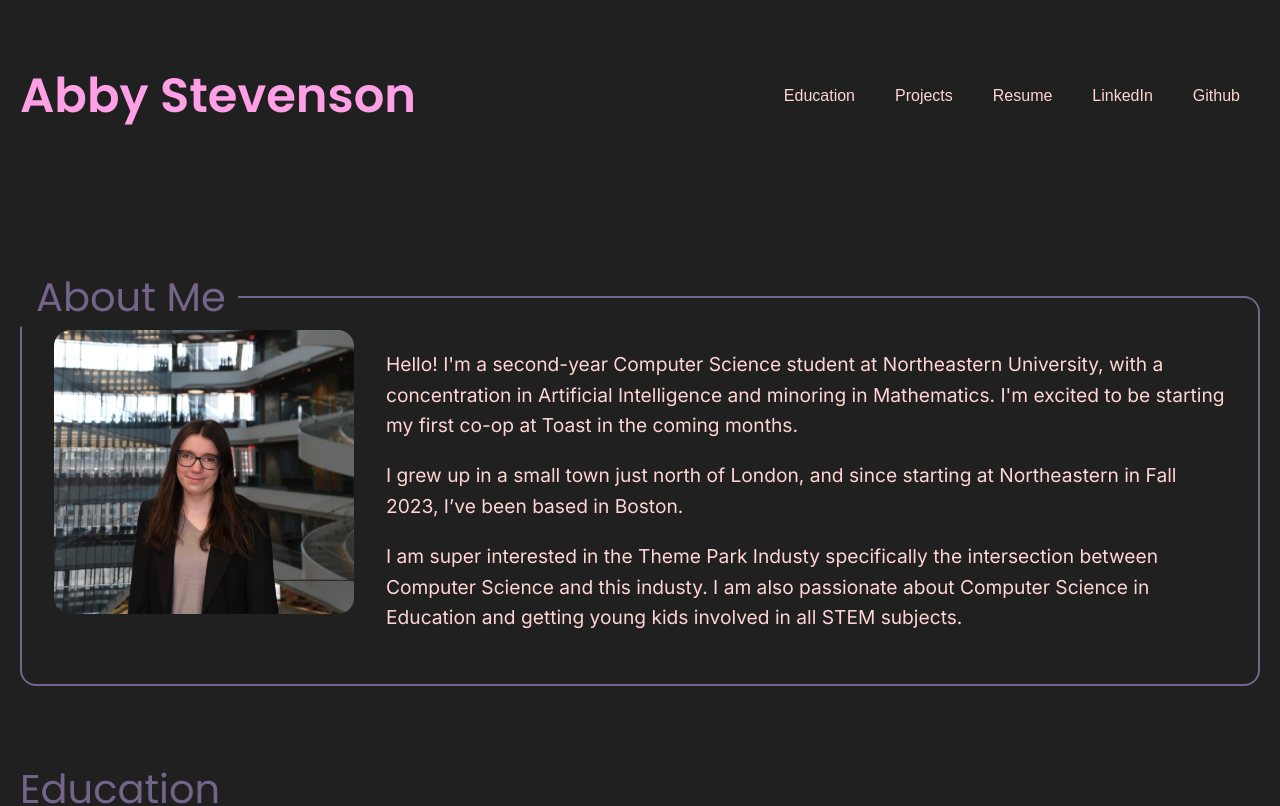
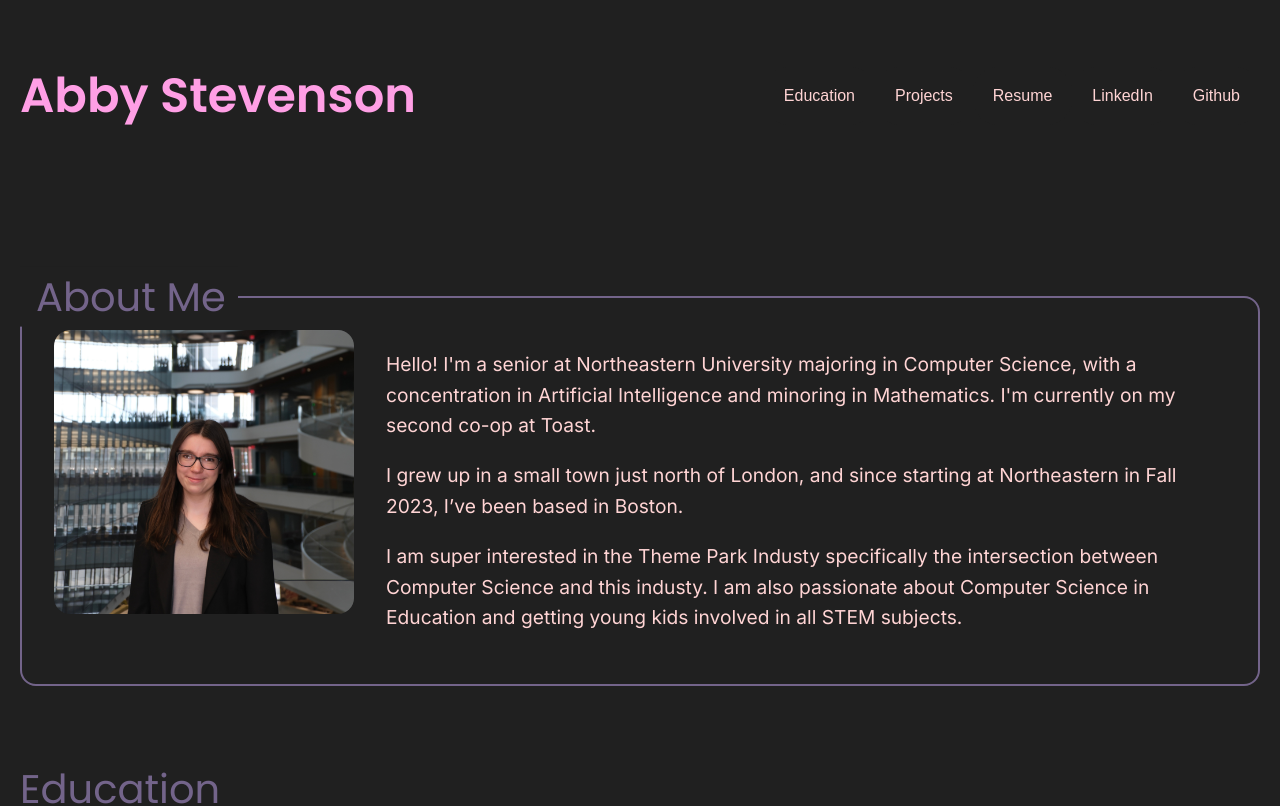
Before and after one commit to abby-stevenson/PersonalWebsite, a React (Vite) app in the folder app/: page / in a window 1280 px wide. Shown: the top 806 px of the page. Built offline with nearby package versions, Linux system fonts and the light colour scheme.

Commit message:
Updating About Me

```diff
--- a/app/src/AboutMe.jsx
+++ b/app/src/AboutMe.jsx
@@ -13,8 +13,8 @@ export default function AboutMe() {
             </div>
             <div className="right-hand-side">
             <p>
-                Hello! I'm a second-year Computer Science student at Northeastern University, with a concentration in Artificial Intelligence and minoring in Mathematics.
-                I'm excited to be starting my first co-op at Toast in the coming months.
+                Hello! I'm a senior at Northeastern University majoring in Computer Science, with a concentration in Artificial Intelligence and minoring in Mathematics.
+                I'm currently on my second co-op at Toast.
             </p>
             <p>
                 I grew up in a small town just north of London, and since starting at Northeastern in Fall 2023, I’ve been based in Boston.
```
